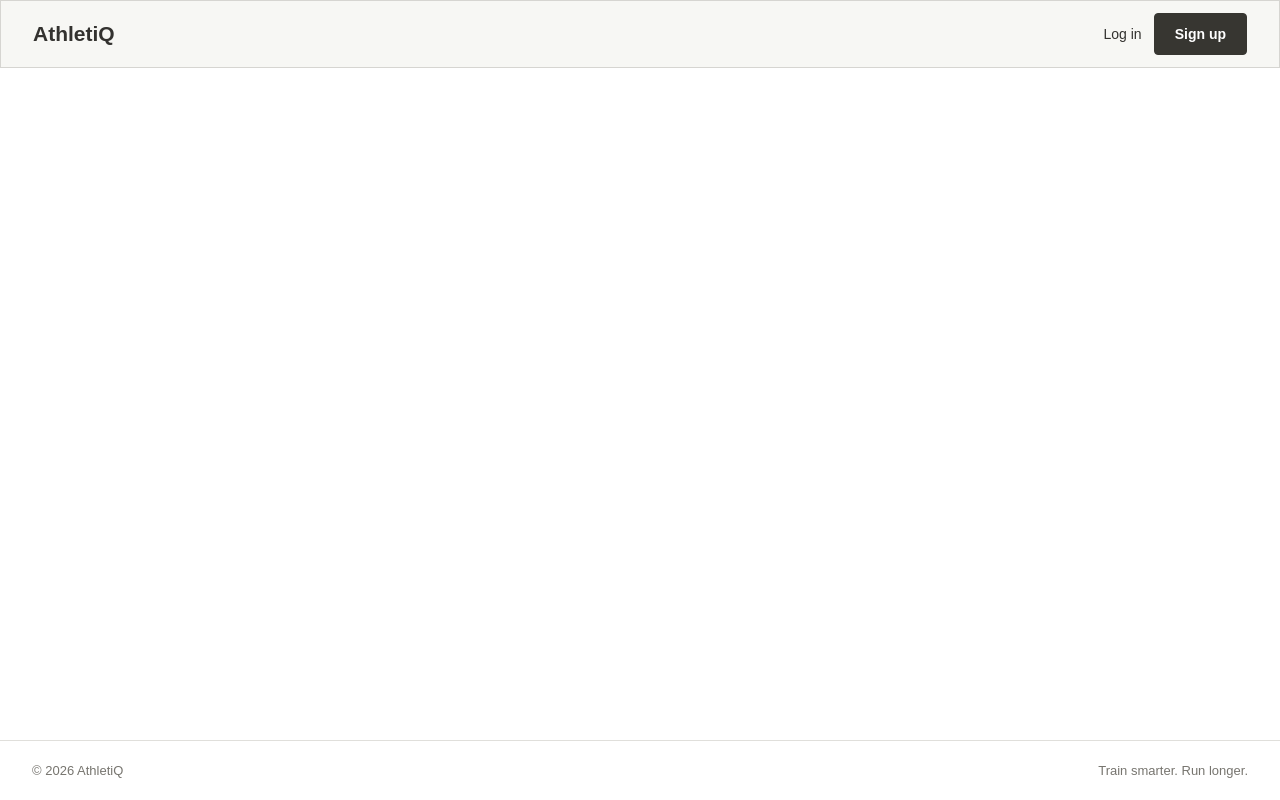
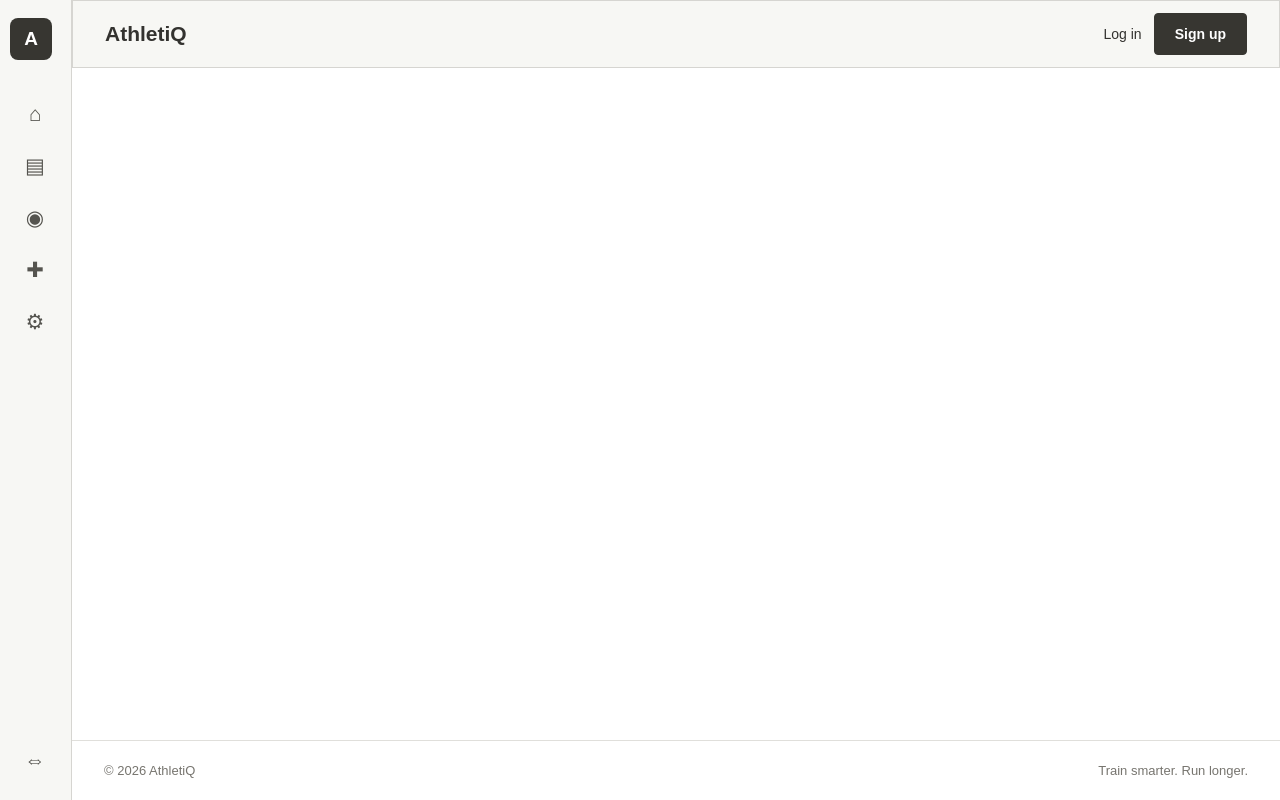
Before and after one commit to Clem28L/athletiq, a Vue app in the folder client/: page /expert/quizzes in a window 1280 px wide. Built offline with nearby package versions, Linux system fonts and the light colour scheme.

Commit message:
feat(frontend):adding the sidebar

```diff
--- a/client/src/App.vue
+++ b/client/src/App.vue
@@ -1,10 +1,13 @@
 
 <script setup>
+import { RouterView } from "vue-router";
 import AppHeader from "./components/AppHeader.vue";
 import AppFooter from "./components/AppFooter.vue";
+import AppSidebar from "./components/AppSidebar.vue";
 </script>
 
 <template>
+  <AppSidebar />
   <div class="app">
     <AppHeader />
     <main class="main-content">
--- a/client/src/assets/main.css
+++ b/client/src/assets/main.css
@@ -30,6 +30,8 @@ a {
   min-height: 100vh;
   display: flex;
   flex-direction: column;
+  margin-left: 72px;
+  transition: margin-left 0.25s ease;
 }
 
 .main-content {
@@ -311,6 +313,10 @@ a {
     padding: 12px 16px;
   }
 
+  .app {
+    margin-left: 0;
+  }
+
   .logo {
     font-size: 19px;
   }
--- /dev/null
+++ b/client/src/components/AppSidebar.vue
@@ -0,0 +1,194 @@
+<template>
+  <aside class="sidebar" :class="{ 'sidebar-open': isOpen }">
+    <div class="sidebar-top">
+      <RouterLink to="/" class="sidebar-logo">
+        <span class="logo-icon">A</span>
+        <span class="sidebar-label">AthletiQ</span>
+      </RouterLink>
+
+      <button
+        class="toggle-button"
+        @click="isOpen = !isOpen"
+        :aria-label="isOpen ? 'Réduire le menu' : 'Ouvrir le menu'"
+      >
+        {{ isOpen ? "‹" : "☰" }}
+      </button>
+    </div>
+
+    <nav class="sidebar-nav">
+      <RouterLink to="/" class="sidebar-link" title="Accueil">
+        <span class="sidebar-icon">⌂</span>
+        <span class="sidebar-label">Accueil</span>
+      </RouterLink>
+
+      <RouterLink to="/quizzes" class="sidebar-link" title="Quiz">
+        <span class="sidebar-icon">▤</span>
+        <span class="sidebar-label">Quiz</span>
+      </RouterLink>
+
+      <RouterLink to="/nutrition" class="sidebar-link" title="Nutrition">
+        <span class="sidebar-icon">◉</span>
+        <span class="sidebar-label">Nutrition</span>
+      </RouterLink>
+
+      <RouterLink to="/prevention" class="sidebar-link" title="Prévention">
+        <span class="sidebar-icon">✚</span>
+        <span class="sidebar-label">Prévention</span>
+      </RouterLink>
+
+      <RouterLink to="/equipment" class="sidebar-link" title="Équipement">
+        <span class="sidebar-icon">⚙</span>
+        <span class="sidebar-label">Équipement</span>
+      </RouterLink>
+    </nav>
+
+    <div class="sidebar-bottom">
+      <button
+        class="sidebar-link bottom-button"
+        @click="isOpen = !isOpen"
+      >
+        <span class="sidebar-icon">⇔</span>
+        <span class="sidebar-label">
+          {{ isOpen ? "Réduire le menu" : "Agrandir le menu" }}
+        </span>
+      </button>
+    </div>
+  </aside>
+</template>
+
+<script setup>
+import { ref } from "vue";
+import { RouterLink } from "vue-router";
+
+const isOpen = ref(false);
+</script>
+
+<style scoped>
+.sidebar {
+  position: fixed;
+  top: 0;
+  left: 0;
+  z-index: 1000;
+  width: 72px;
+  height: 100vh;
+  padding: 18px 10px;
+  display: flex;
+  flex-direction: column;
+  background: #f7f7f4;
+  border-right: 1px solid #d6d5d1;
+  transition: width 0.25s ease;
+  overflow: hidden;
+}
+
+.sidebar-open {
+  width: 240px;
+}
+
+.sidebar-top {
+  display: flex;
+  align-items: center;
+  justify-content: space-between;
+  gap: 12px;
+  min-height: 42px;
+  margin-bottom: 32px;
+}
+
+.sidebar-logo {
+  display: flex;
+  align-items: center;
+  gap: 12px;
+  color: #33322f;
+  text-decoration: none;
+  font-size: 19px;
+  font-weight: 700;
+}
+
+.logo-icon {
+  width: 42px;
+  height: 42px;
+  flex-shrink: 0;
+  display: grid;
+  place-items: center;
+  border-radius: 8px;
+  background: #373631;
+  color: white;
+}
+
+.toggle-button {
+  width: 32px;
+  height: 32px;
+  flex-shrink: 0;
+  border: none;
+  border-radius: 5px;
+  background: transparent;
+  color: #373631;
+  font-size: 22px;
+  cursor: pointer;
+}
+
+.toggle-button:hover {
+  background: #e9e8e3;
+}
+
+.sidebar-nav {
+  display: flex;
+  flex-direction: column;
+  gap: 8px;
+}
+
+.sidebar-link {
+  min-height: 44px;
+  display: flex;
+  align-items: center;
+  gap: 14px;
+  padding: 10px 12px;
+  border: none;
+  border-radius: 6px;
+  color: #55544f;
+  background: transparent;
+  text-decoration: none;
+  white-space: nowrap;
+  font-size: 14px;
+  cursor: pointer;
+  transition: background 0.15s, color 0.15s;
+}
+
+.sidebar-link:hover,
+.sidebar-link.router-link-active {
+  background: #e9e8e3;
+  color: #25241f;
+}
+
+.sidebar-icon {
+  width: 26px;
+  flex-shrink: 0;
+  text-align: center;
+  font-size: 21px;
+}
+
+.sidebar-label {
+  opacity: 0;
+  transition: opacity 0.15s;
+  white-space: nowrap;
+}
+
+.sidebar-open .sidebar-label {
+  opacity: 1;
+}
+
+.sidebar-bottom {
+  margin-top: auto;
+}
+
+.bottom-button {
+  width: 100%;
+  text-align: left;
+}
+
+@media (max-width: 560px) {
+  .sidebar-open {
+    width: 240px;
+    box-shadow: 8px 0 24px rgb(0 0 0 / 10%);
+  }
+}
+</style>
```
